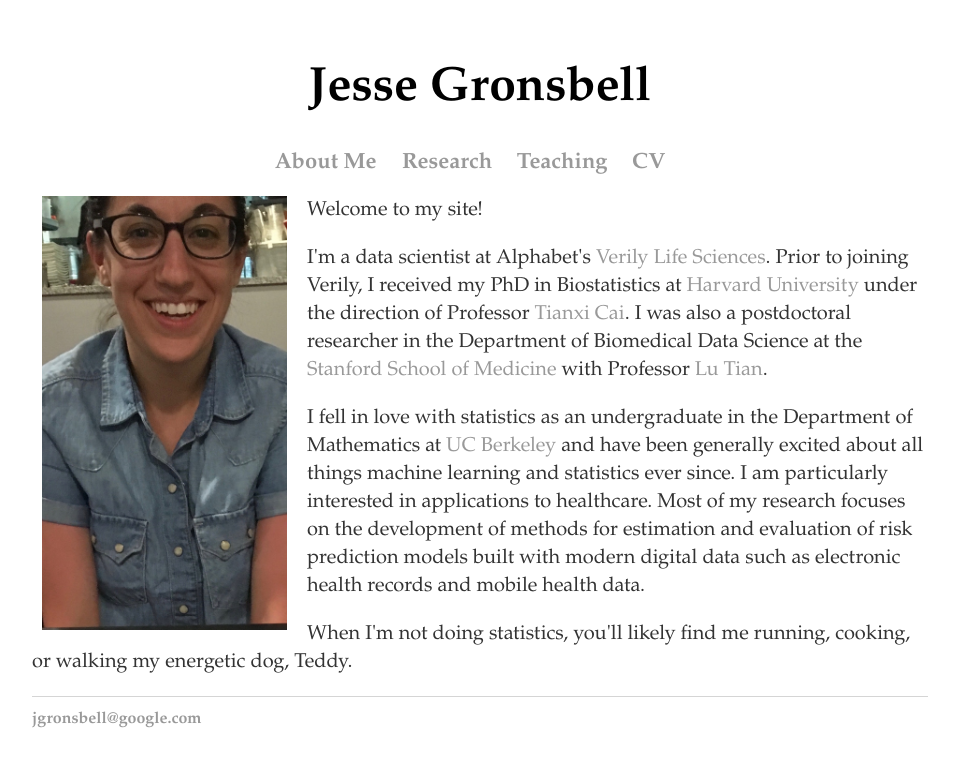
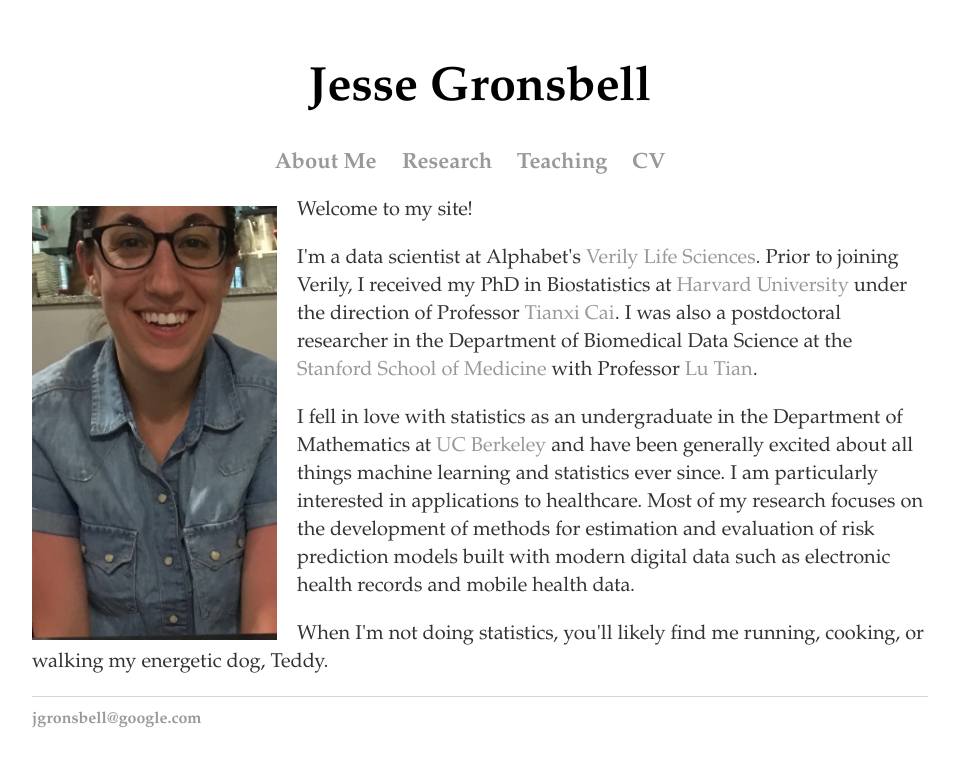
Before and after one commit to jgrons/old_website, a Jekyll site: the page built from index.html, in a window 1280 px wide. Shown: the top 767 px of the page, without its empty margins (160-1119 px from the left). Built offline with Jekyll 4.4.1, drawn with Linux system fonts in a browser that asks for light colours.

Commit message:
Update index.html

```diff
--- a/index.html
+++ b/index.html
@@ -7,7 +7,7 @@
 		<div class="span2">
 
 			   <a href="../pics/me_france.jpeg">
-            <img src="../pics/me_france.jpeg" HEIGHT="434" WIDTH="245" align="left" style="margin:0px 20px 0px 10px"
+            <img src="../pics/me_france.jpeg" HEIGHT="434" WIDTH="245" align="left" style="margin:10px 20px 0px 0px"
                   title="JG" alt="JG"/></a>
 
         </div>
```
